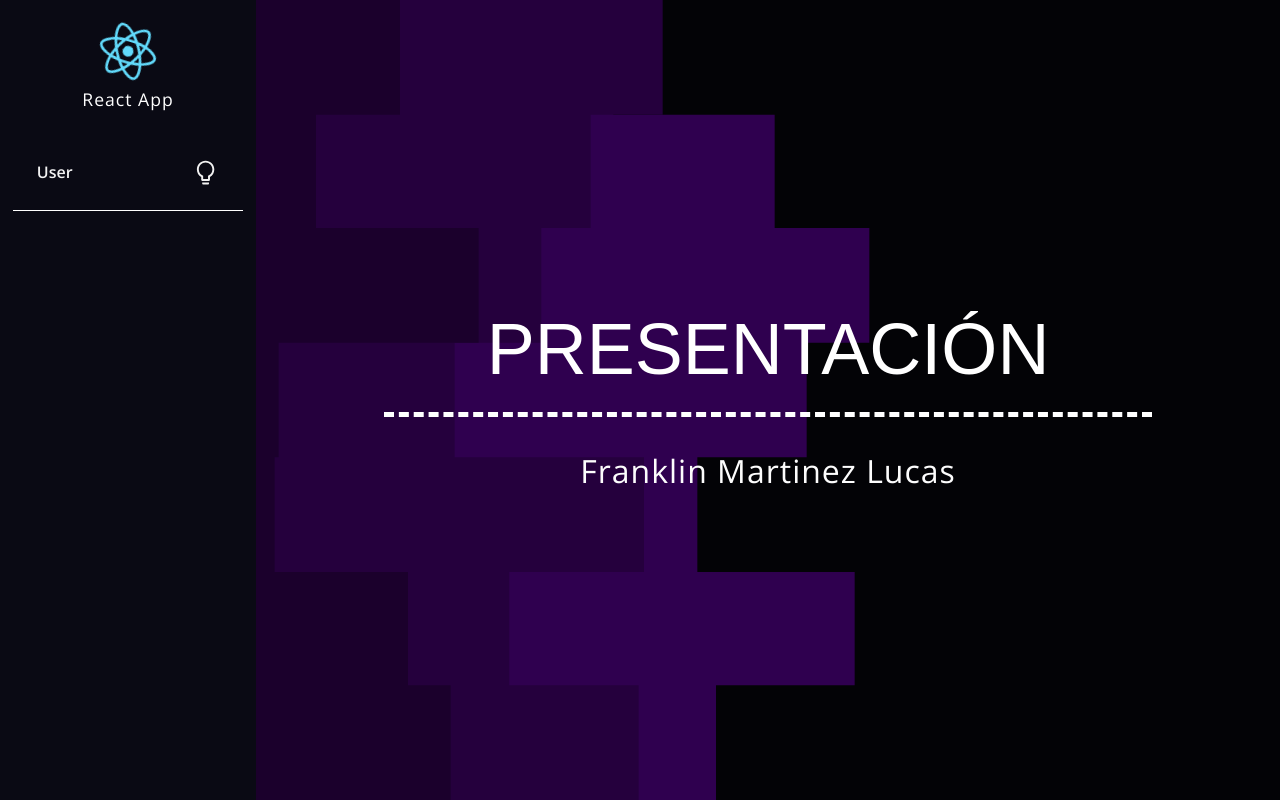
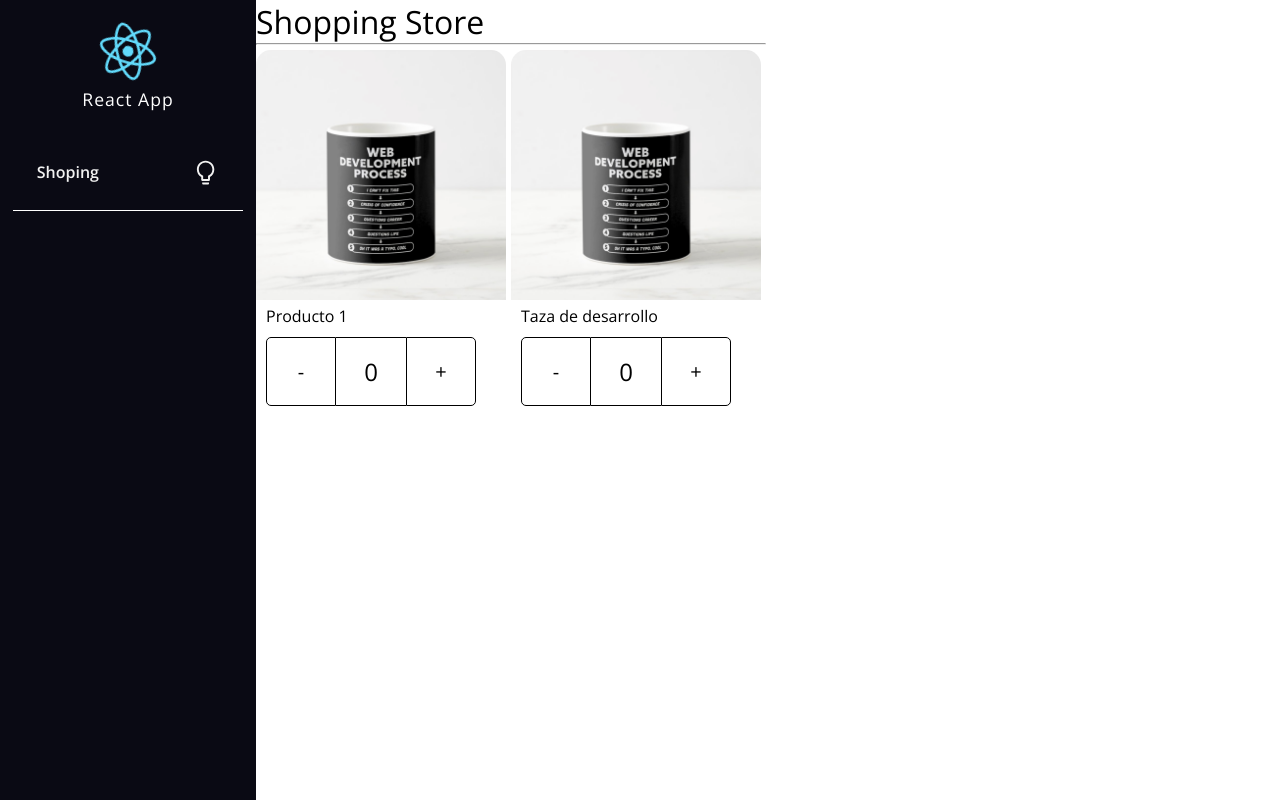
Before and after one commit to Franklin361/react_app, a React (Vite) app: page /store in a window 1280 px wide. Before the commit this address led to /. Built offline with nearby package versions, Linux system fonts and the light colour scheme; a web font is replaced by a local one.

Commit message:
Component Compound ready

```diff
--- /dev/null
+++ b/src/02-components-patterns/components/ProductButtons.tsx
@@ -0,0 +1,18 @@
+
+import { useContext } from 'react';
+import { ProductContext } from './ProductCard';
+
+import styles from "../styles/styles.module.css";
+
+export const ProductButtons = () => {
+
+    const { counter, increaseBy } = useContext(ProductContext);
+
+    return (
+        <div className={styles.buttonsContainer}>
+            <button className={styles.buttonMinus} onClick={() => increaseBy(-1)} >-</button>
+            <div className={styles.countLabel} >{counter}</div>
+            <button className={styles.buttonAdd} onClick={() => increaseBy(+1)}>+</button>
+        </div>
+    )
+}
--- /dev/null
+++ b/src/02-components-patterns/components/ProductCard.tsx
@@ -0,0 +1,24 @@
+import { useProduct } from '../hooks/useProduct';
+import { createContext } from "react";
+import { ProductContextProps, Props } from '../interfaces/interfaces';
+
+import styles from "../styles/styles.module.css";
+
+export const ProductContext = createContext({} as ProductContextProps);
+const { Provider } = ProductContext;
+
+
+export const ProductCard = ({ product, children }: Props) => {
+
+    const { counter, increaseBy } = useProduct();
+
+    return (
+        <Provider value={{
+            counter, increaseBy, product
+        }}>
+            <div className={styles.productCard}>
+                {children}
+            </div>
+        </Provider>
+    )
+}
--- /dev/null
+++ b/src/02-components-patterns/components/ProductImage.tsx
@@ -0,0 +1,22 @@
+import { useContext } from 'react';
+import { ProductContext } from './ProductCard';
+
+import noimage from "../assets/no-image.jpg";
+
+import styles from "../styles/styles.module.css";
+
+
+export const ProductImage = ({ image = '' }) => {
+
+    const { product } = useContext(ProductContext);
+
+    let imgToShow: string;
+
+    if(image){ imgToShow = image }
+    else if(product.image) {imgToShow = product.image}
+    else {imgToShow = noimage}
+
+    return (
+        <img src={imgToShow} alt="Coffe Mug" className={styles.productImg} />
+    )
+}
--- /dev/null
+++ b/src/02-components-patterns/components/ProductTitle.tsx
@@ -0,0 +1,13 @@
+import { useContext } from 'react';
+import { ProductContext } from './ProductCard';
+
+import styles from "../styles/styles.module.css";
+
+export const ProductTitle = ({title}:{ title?:string }) => {
+    const { product } = useContext(ProductContext);
+    return (
+        <span className={styles.productDescription}>
+            {title ? title : product.title}
+        </span>
+    )
+}
--- /dev/null
+++ b/src/02-components-patterns/components/index.ts
@@ -0,0 +1,19 @@
+import { ProductCardProps } from '../interfaces/interfaces';
+
+import { ProductCard as ProductCardHOC } from './ProductCard';
+
+export { ProductImage } from './ProductImage';
+export { ProductTitle } from './ProductTitle';
+export { ProductButtons } from './ProductButtons';
+
+import { ProductImage } from './ProductImage';
+import { ProductTitle } from './ProductTitle';
+import { ProductButtons } from './ProductButtons';
+
+export const ProductCard: ProductCardProps = Object.assign( ProductCardHOC, {
+    Title: ProductTitle,
+    Image: ProductImage,
+    Buttons: ProductButtons
+});
+
+export default ProductCard
--- /dev/null
+++ b/src/02-components-patterns/hooks/useProduct.ts
@@ -0,0 +1,15 @@
+import { useState } from 'react'
+
+export const useProduct = () => {
+
+    const [counter, setCounter] = useState(0);
+
+    const increaseBy = (value:number) => {
+         setCounter( prev => Math.max(prev+value, 0));
+    };
+
+    return {
+        counter,
+        increaseBy
+    }
+}
--- /dev/null
+++ b/src/02-components-patterns/interfaces/interfaces.ts
@@ -0,0 +1,25 @@
+import { ReactElement } from 'react';
+
+export interface Props {
+    product: Product,
+    children?: ReactElement | ReactElement[]
+}
+
+export interface Product {
+    id: string;
+    title: string;
+    image?: string;
+}
+
+export interface ProductContextProps {
+    counter:number,
+    increaseBy: (value:number)=> void,
+    product: Product
+}
+
+export interface ProductCardProps {
+    ({ product, children }: Props) : JSX.Element;
+    Title: ({ title }: { title?: string }) => JSX.Element;
+    Image: ({ image }: { image?: string }) => JSX.Element;
+    Buttons: () => JSX.Element;
+}
--- /dev/null
+++ b/src/02-components-patterns/pages/ShoppingPage.tsx
@@ -0,0 +1,34 @@
+import coffe from "../assets/coffee-mug.png";
+import { ProductImage, ProductButtons, ProductTitle, ProductCard } from '../components/';
+
+
+const product = {
+    id:'123',
+    title: 'Producto 1',
+    image: coffe
+}
+
+export const ShoppingPage = () => {
+    return (
+        <div>
+            <h1>Shopping Store</h1>
+            <hr />
+
+            <div style={{ display: 'flex', flexDirection: 'row', flexWrap: 'wrap' }}>
+                <ProductCard product={product}>
+                    <ProductImage />
+                    <ProductTitle />
+                    <ProductButtons />
+                </ProductCard>
+
+                <ProductCard product={product}>
+                    <ProductCard.Image />
+                    <ProductCard.Title title={'Taza de desarrollo'} />
+                    <ProductCard.Buttons />
+                </ProductCard>
+
+            </div>
+
+        </div>
+    )
+}
--- /dev/null
+++ b/src/02-components-patterns/styles/styles.module.css
@@ -0,0 +1,68 @@
+
+
+.productCard {
+    background-color: white;
+    border-radius: 15px;
+    color: black;
+    padding-bottom: 5px;
+    width: 250px;
+    margin-right: 5px;
+    margin-top: 5px;
+}
+
+.productImg {
+    border-radius: 15px 15px 0px 0px;
+    width: 100%;
+}
+
+.productDescription {
+    margin: 10px;
+}
+
+.buttonsContainer {
+    margin: 10px;
+    display: flex;
+    flex-direction: row;
+}
+
+.buttonMinus {
+    cursor: pointer;
+    background-color: transparent;
+    border: 1px solid black;
+    border-radius: 5px 0px 0px 5px;
+    font-size: 20px;
+    width: 70px;
+    padding: 1em 0;
+}
+
+.buttonMinus:hover {
+    background-color: rgba(0, 0, 0, 0.1);
+}
+
+.countLabel {
+    border-bottom: 1px solid black;
+    border-top: 1px solid black;
+    font-size: 1.5em;
+    /* height: 25px; */
+    /* padding-top: 5px; */
+    text-align: center;
+    width: 70px;
+    display: flex;
+    justify-content:center;
+    align-items: center;
+    /* padding: 1em 0; */
+}
+
+.buttonAdd {
+    cursor: pointer;
+    background-color: transparent;
+    border: 1px solid black;
+    border-radius: 0px 5px 5px 0px;
+    font-size: 20px;
+    width: 70px;
+    padding: 1em 0;
+}
+
+.buttonAdd:hover {
+    background-color: rgba(0, 0, 0, 0.1);
+}
--- a/src/components/NavBar.tsx
+++ b/src/components/NavBar.tsx
@@ -20,8 +20,8 @@ export const NavBar = () => {
                 <span>React App</span>
             </header>
             <nav>
-                <Link to="other" className={`link_nav ${activeClass('other')}`} >
-                    <span>User</span>
+                <Link to="store" className={`link_nav ${activeClass('other')}`} >
+                    <span>Shoping</span>
                     <AiOutlineBulb className="icon" />
                 </Link>
             </nav>
--- a/src/router/AppRouter.tsx
+++ b/src/router/AppRouter.tsx
@@ -2,7 +2,7 @@ import { Navigate, Route, Routes } from "react-router"
 import { NavBar } from "../components/NavBar"
 
 import { PrestantaionPage } from "../pages/Presentation/PrestantaionPage"
-import { UserPage } from "../pages/User/UserPage"
+import { ShoppingPage } from '../02-components-patterns/pages/ShoppingPage';
 
 
 export const AppRouter = () => {
@@ -11,7 +11,7 @@ export const AppRouter = () => {
             <NavBar />
             <Routes>
                 <Route path="/" element={<PrestantaionPage />} />
-                <Route path="other" element={<UserPage />} />
+                <Route path="store" element={<ShoppingPage />} />
                 <Route path="*" element={ <Navigate to="/" /> } />
             </Routes>
         </div>
```
Also changed, not shown: src/02-components-patterns/assets/coffee-mug.png (added), src/02-components-patterns/assets/no-image.jpg (added).
